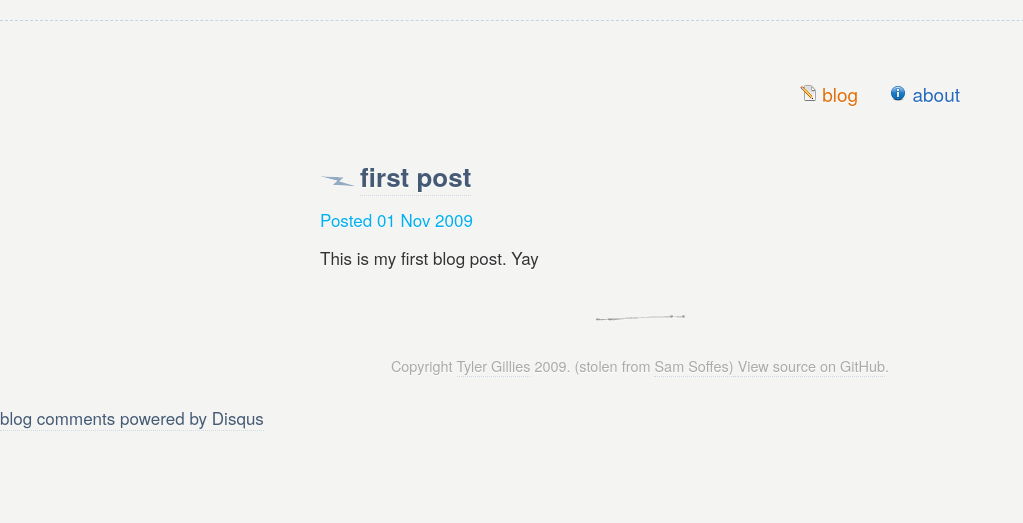
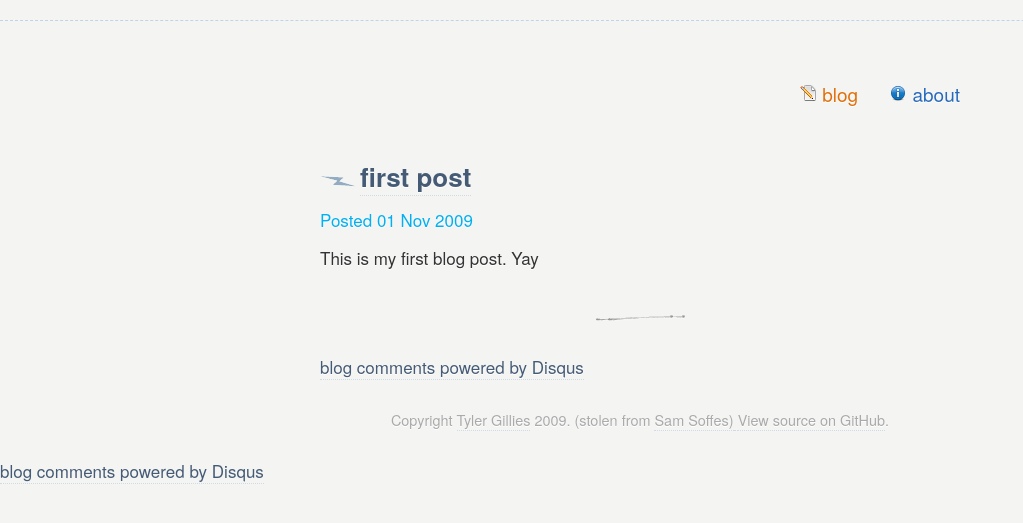
Before and after one commit to hackervera/tjgillies.github.com, a Jekyll site: the page built from _posts/2009-11-01-first-post.markdown, in a window 1280 px wide. Shown: the top 523 px of the page, without its empty margins (0-1023 px from the left). Built offline with Jekyll 4.4.1, drawn with Linux system fonts in a browser that asks for light colours; Markdown is read by kramdown in place of the engine named in the settings; comment, search, counter and statistics services are not loaded.

Commit message:
fixed some layout issues

```diff
--- a/_layouts/post.html
+++ b/_layouts/post.html
@@ -12,6 +12,8 @@
     {% endfor %}
   </ul>
 </div>-->
+	<div id="disqus_thread"></div><script type="text/javascript" src="http://disqus.com/forums/tylersgitblog/embed.js"></script><noscript><a href="http://disqus.com/forums/tylersgitblog/?url=ref">View the discussion thread.</a></noscript><a href="http://disqus.com" class="dsq-brlink">blog comments powered by <span class="logo-disqus">Disqus</span></a>
+
 	<script type="text/javascript">
 	//<![CDATA[
 	(function() {
```
